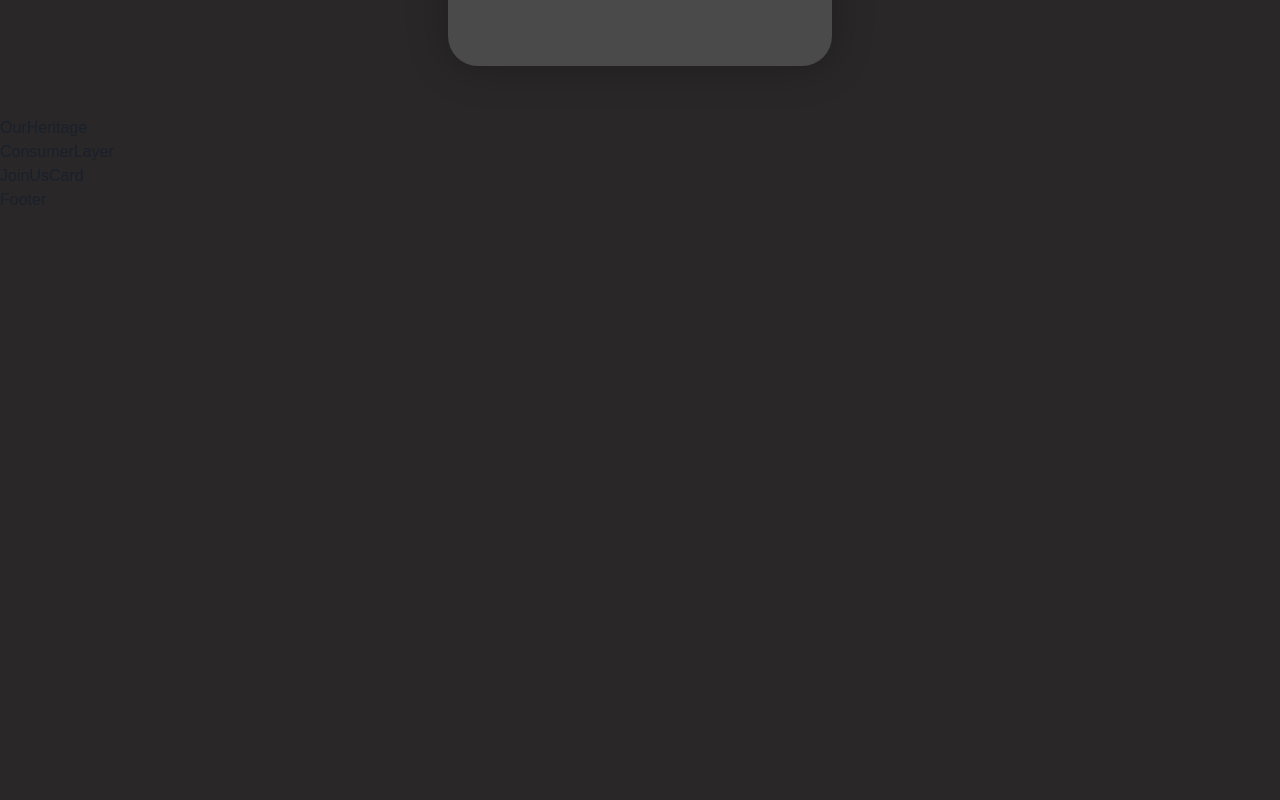
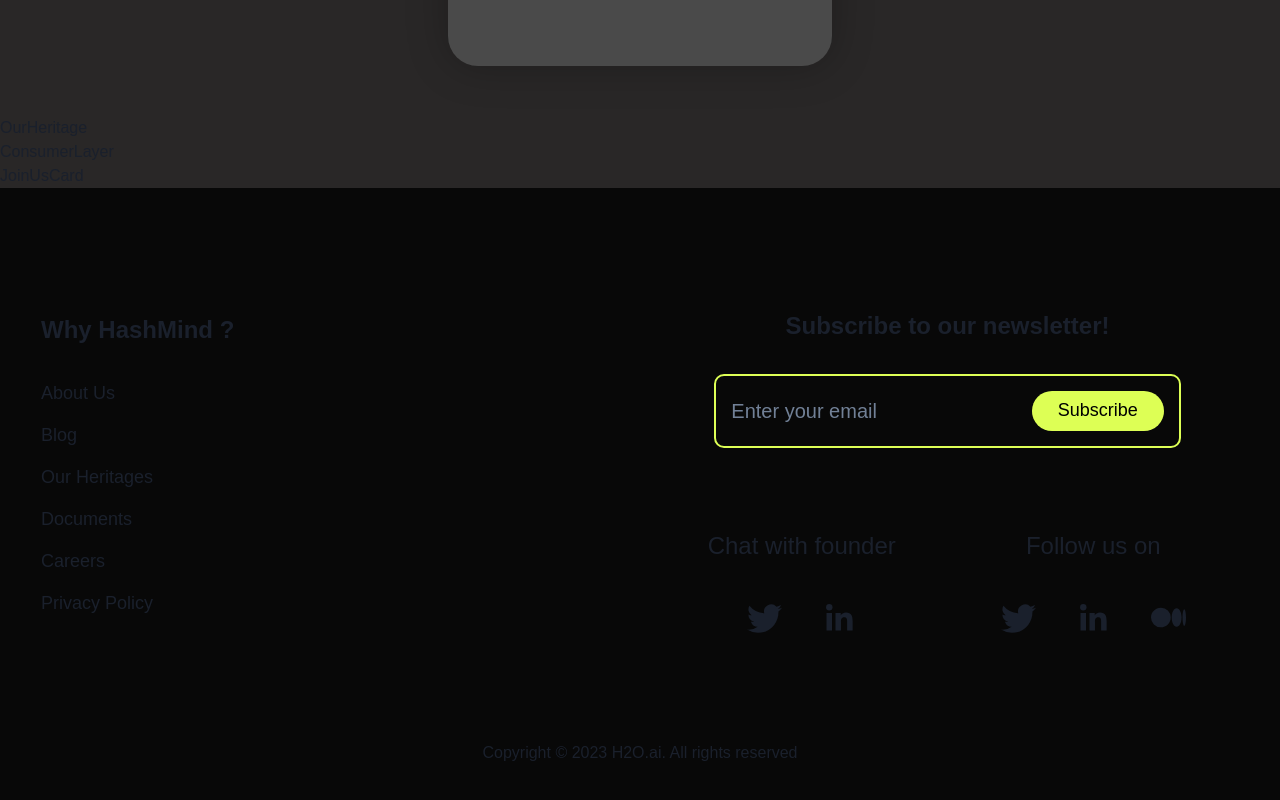
Before and after one commit to Shubham0850/hashmind, a Next.js app: page / in a window 1280 px wide. Shown: the part 2634-3434 px from the top of the page. Before the commit the page ends 2846 px from the top, so only its background shows below. Built offline with nearby package versions, Linux system fonts and the light colour scheme; a web font is replaced by a local one.

Commit message:
added footer

```diff
--- a/src/components/layout/Footer.tsx
+++ b/src/components/layout/Footer.tsx
@@ -1,9 +1,196 @@
-import React from 'react'
+import {
+  Box,
+  Flex,
+  Button,
+  Container,
+  Text,
+  Center,
+} from "@chakra-ui/react";
+import Link from "next/link";
+import { BiLogoLinkedin } from "react-icons/bi";
+import { BsMedium, BsTwitter } from "react-icons/bs";
 
 function Footer() {
   return (
-	<div>Footer</div>
-  )
+    <Box background={"#080808"}>
+      <Container
+        maxW={1300}
+        background={"transparent"}
+        padding={"80px 25px 40px 25px"}
+      >
+        <Box py={6} bg="transparent">
+          <Flex
+            justifyContent="space-between"
+            alignItems="center"
+            flexWrap="wrap"
+            bg="transparent"
+          >
+            {/* Left Column */}
+            <Box maxW="sm" p={4} bg="transparent">
+              <Text
+                bg="transparent"
+                fontSize={"24px"}
+                fontWeight={"600"}
+                mb="32px"
+              >
+                Why HashMind ?
+              </Text>
+
+              <Link href={"#"}>
+                <Text bg="transparent" mb="15px" fontSize={"18px"}>
+                  About Us
+                </Text>
+              </Link>
+              <Link href={"#"}>
+                <Text bg="transparent" mb="15px" fontSize={"18px"}>
+                  Blog
+                </Text>
+              </Link>
+              <Link href={"#"}>
+                <Text bg="transparent" mb="15px" fontSize={"18px"}>
+                  Our Heritages
+                </Text>
+              </Link>
+              <Link href={"#"}>
+                <Text bg="transparent" mb="15px" fontSize={"18px"}>
+                  Documents
+                </Text>
+              </Link>
+              <Link href={"#"}>
+                <Text bg="transparent" mb="15px" fontSize={"18px"}>
+                  Careers
+                </Text>
+              </Link>
+              <Link href={"#"}>
+                <Text bg="transparent" mb="15px" fontSize={"18px"}>
+                  Privacy Policy
+                </Text>
+              </Link>
+            </Box>
+
+            {/* Right Column */}
+            <Box p={4} bg={"transparent"} width={"50%"}>
+              <Text
+                fontSize={"24px"}
+                fontWeight={"600"}
+                bg={"transparent"}
+                textAlign={"center"}
+                mb={"30px"}
+              >
+                Subscribe to our newsletter!
+              </Text>
+              <Flex
+                border="2px solid #DDFF55"
+                p="15px"
+                gap={5}
+                rounded={"10px"}
+                width={"80%"}
+                mx="auto"
+                background={"transparent"}
+                mb={"80px"}
+              >
+                <input
+                  placeholder="Enter your email"
+                  style={{
+                    width: "100%",
+                    outline: "none",
+                    border: "none",
+                    background: "transparent",
+                    fontSize: "20px",
+                  }}
+                />
+                <Button
+                  p="12px 40px"
+                  fontSize={18}
+                  fontWeight={400}
+                  background="#DDFF55"
+                  size="md"
+                  rounded="full"
+                  color="#000000"
+                >
+                  Subscribe
+                </Button>
+              </Flex>
+
+              <Flex justifyContent={"space-between"} bg={"transparent"}>
+                <Box width={"50%"} bg={"transparent"}>
+                  <Text
+                    fontSize={"24px"}
+                    textAlign={"center"}
+                    bg={"transparent"}
+                  >
+                    Chat with founder
+                  </Text>
+
+                  <Center bg={"transparent"}>
+                    <Flex gap={10} mt={"36px"} bg={"transparent"}>
+                      <Link href={"#"}>
+                        <BsTwitter
+                          style={{ background: "transparent" }}
+                          fontSize={"35px"}
+                        />
+                      </Link>
+
+                      <Link href={"#"}>
+                        <BiLogoLinkedin
+                          style={{ background: "transparent" }}
+                          fontSize={"35px"}
+                        />
+                      </Link>
+                    </Flex>
+                  </Center>
+                </Box>
+
+                <Box width={"50%"} bg={"transparent"}>
+                  <Text
+                    fontSize={"24px"}
+                    textAlign={"center"}
+                    bg={"transparent"}
+                  >
+                    Follow us on
+                  </Text>
+
+                  <Center bg={"transparent"}>
+                    <Flex gap={10} mt={"36px"} bg={"transparent"}>
+                      <Link href={"#"}>
+                        <BsTwitter
+                          fontSize={"35px"}
+                          style={{ background: "transparent" }}
+                        />
+                      </Link>
+
+                      <Link href={"#"}>
+                        <BiLogoLinkedin
+                          fontSize={"35px"}
+                          style={{ background: "transparent" }}
+                        />
+                      </Link>
+
+                      <Link href={"#"}>
+                        <BsMedium
+                          fontSize={"35px"}
+                          style={{ background: "transparent" }}
+                        />
+                      </Link>
+                    </Flex>
+                  </Center>
+                </Box>
+              </Flex>
+            </Box>
+          </Flex>
+
+          <Text
+            bg={"transparent"}
+            textAlign={"center"}
+            mt={"90px"}
+            fontSize={"16px"}
+          >
+            Copyright © 2023 H2O.ai. All rights reserved
+          </Text>
+        </Box>
+      </Container>
+    </Box>
+  );
 }
 
-export default Footer
+export default Footer;
```
